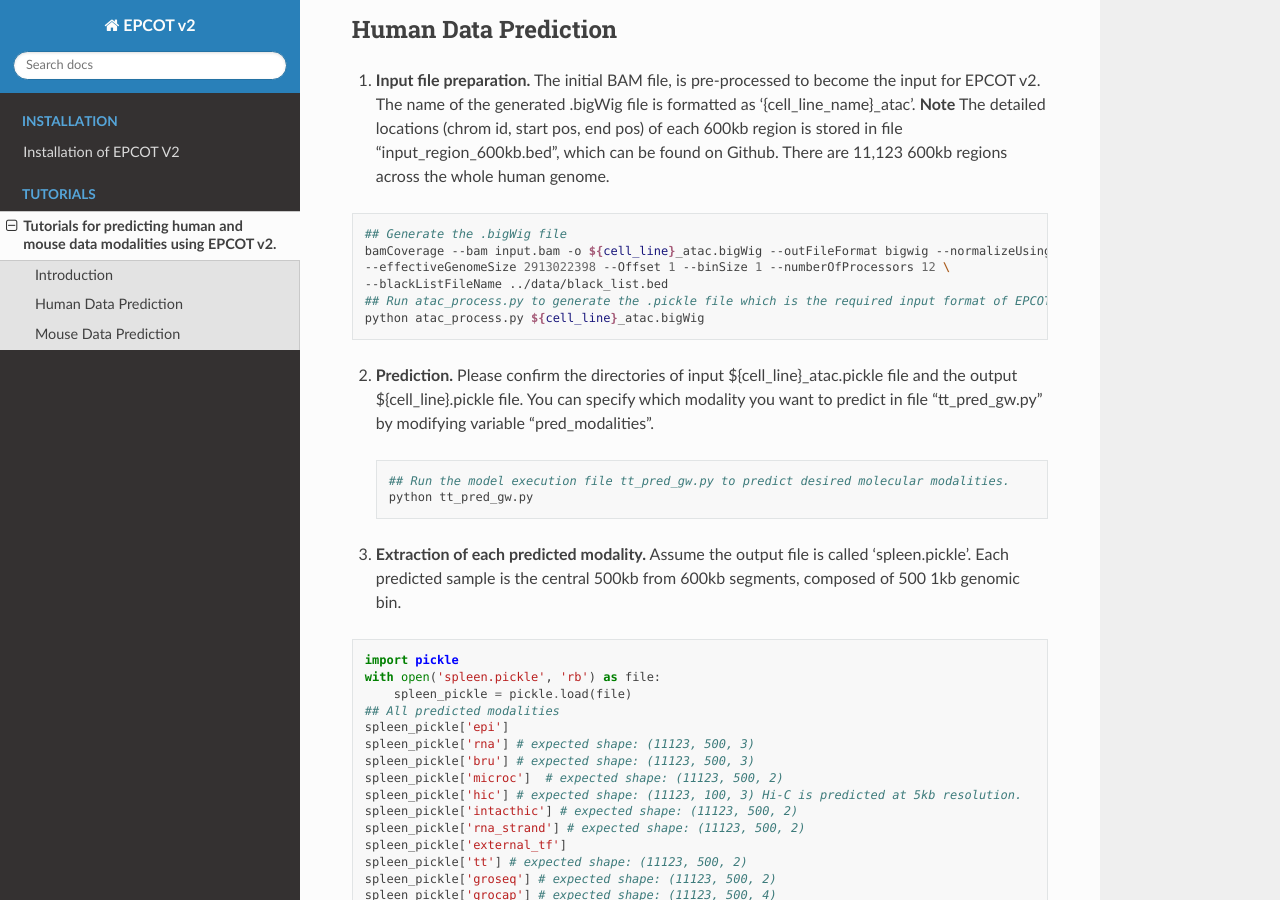
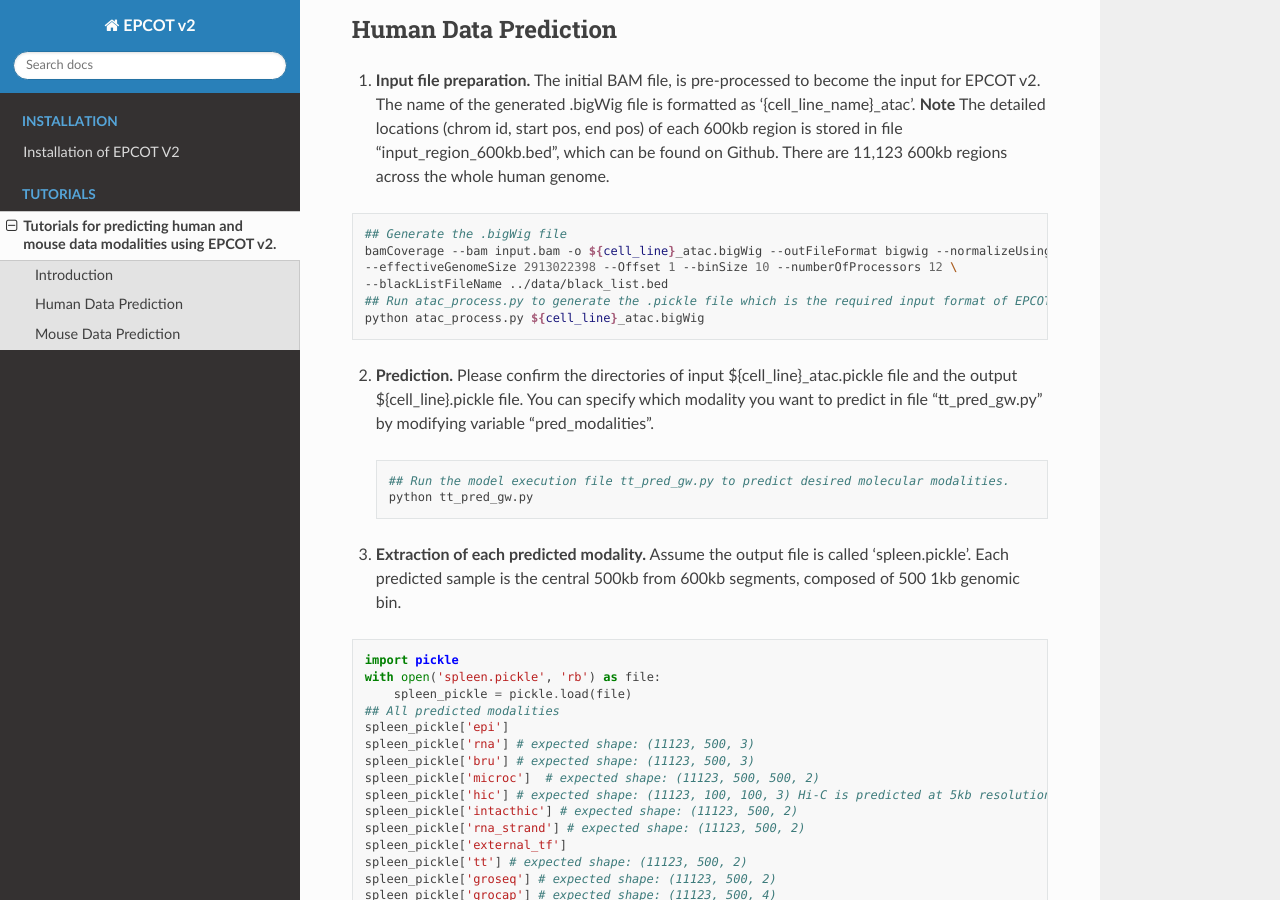
Before and after one commit to Luosanj/epcotv2_tutorial, a Sphinx documentation site: the page built from docs/source/tutorial/index.rst, in a window 1280 px wide and 900 px high, scrolled down 312 px. Built offline with Sphinx 7.4.7 and the Read the Docs theme 3.1.0, drawn with Linux system fonts in a browser that asks for light colours.

Commit message:
Update index.rst

```diff
--- a/docs/source/tutorial/index.rst
+++ b/docs/source/tutorial/index.rst
@@ -13,7 +13,7 @@
 
     ## Generate the .bigWig file
     bamCoverage --bam input.bam -o ${cell_line}_atac.bigWig --outFileFormat bigwig --normalizeUsing RPGC \
-    --effectiveGenomeSize 2913022398 --Offset 1 --binSize 1 --numberOfProcessors 12 \
+    --effectiveGenomeSize 2913022398 --Offset 1 --binSize 10 --numberOfProcessors 12 \
     --blackListFileName ../data/black_list.bed
     ## Run atac_process.py to generate the .pickle file which is the required input format of EPCOT v2.
     python atac_process.py ${cell_line}_atac.bigWig
@@ -36,8 +36,8 @@
     spleen_pickle['epi']
     spleen_pickle['rna'] # expected shape: (11123, 500, 3)
     spleen_pickle['bru'] # expected shape: (11123, 500, 3)
-    spleen_pickle['microc']  # expected shape: (11123, 500, 2)
-    spleen_pickle['hic'] # expected shape: (11123, 100, 3) Hi-C is predicted at 5kb resolution.
+    spleen_pickle['microc']  # expected shape: (11123, 500, 500, 2)
+    spleen_pickle['hic'] # expected shape: (11123, 100, 100, 3) Hi-C is predicted at 5kb resolution.
     spleen_pickle['intacthic'] # expected shape: (11123, 500, 2)
     spleen_pickle['rna_strand'] # expected shape: (11123, 500, 2)
     spleen_pickle['external_tf']
@@ -86,7 +86,7 @@
 
     ## Generate the .bigWig file
     bamCoverage --bam input.bam -o ${cell_line}_atac.bigWig --outFileFormat bigwig --normalizeUsing RPGC \
-    --effectiveGenomeSize 2913022398 --Offset 1 --binSize 1 --numberOfProcessors 12 \
+    --effectiveGenomeSize 2913022398 --Offset 1 --binSize 10 --numberOfProcessors 12 \
     --blackListFileName ../data/black_list.bed
     ## Run atac_process.py to generate the .pickle file which is the required input format of EPCOT v2.
     python atac_process.py ${cell_line}_atac.bigWig
```
